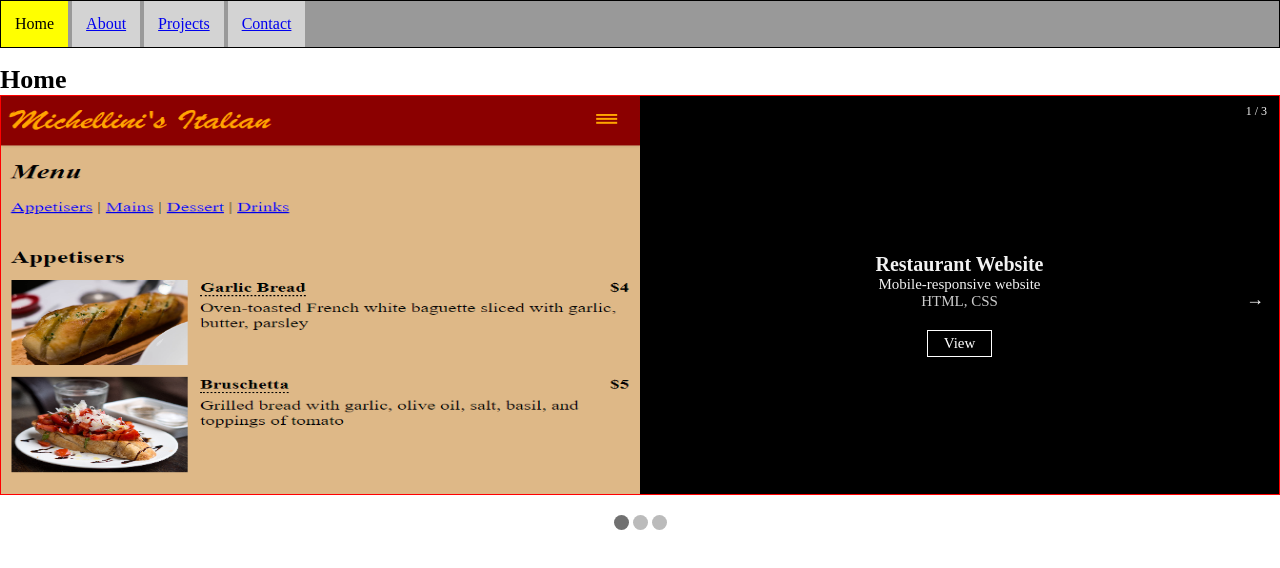
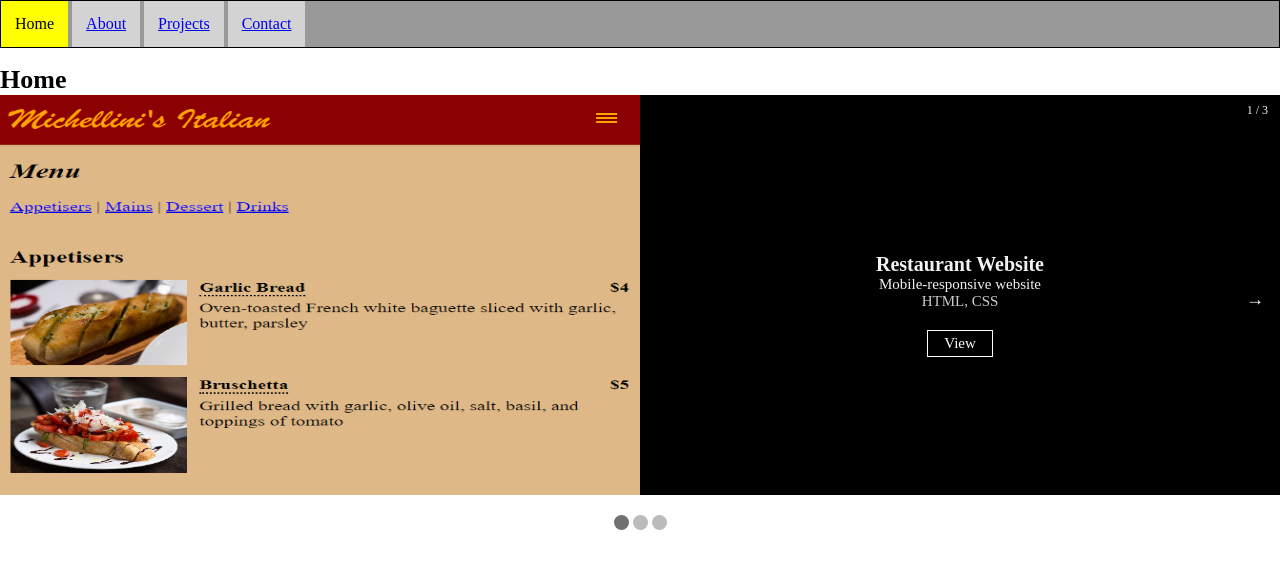
Before and after one commit to mbborromeo/utg-wb601-folio-slideshow, a plain HTML site: page index.html in a window 1280 px wide. Drawn offline with Linux system fonts and the light colour scheme.

Commit message:
remove red border .slide

```diff
--- a/style.css
+++ b/style.css
@@ -171,9 +171,8 @@ footer {
 }
 
 .slide {
-  /* initially set this to none, so in JS we can set the current slide to flex */
+  /* initially set this to none.  In JS we set current slide to block */
   display: none;
-  border: 1px solid red;
   position: relative;
 
   width: 100%;
@@ -184,18 +183,16 @@ footer {
   width: 50%;
   height: 100%;
   vertical-align: middle;
-
   position: absolute;
   left: 0;
 
-  /* mobile view */
   @media (max-width: 767px) {
     width: 100%;
   }
 }
 
 /* new */
-.text-background, .text-container {
+.text-container, .text-background {
   position: absolute;
   right: 0;
 
@@ -207,16 +204,6 @@ footer {
   }
 }
 
-.text-background {
-  background-color: black;
-  z-index: 1;
-
-  @media (max-width: 767px) {
-    opacity: 0.5;
-  }
-}
-
-/* .slide .text-container { */
 .text-container {
   color: #f2f2f2;
   font-size: 15px;
@@ -226,6 +213,15 @@ footer {
   align-items: center;
 
   z-index: 2;
+}
+
+.text-background {
+  background-color: black;
+  z-index: 1;
+
+  @media (max-width: 767px) {
+    opacity: 0.5;
+  }
 }
 
 .numbertext {
```
